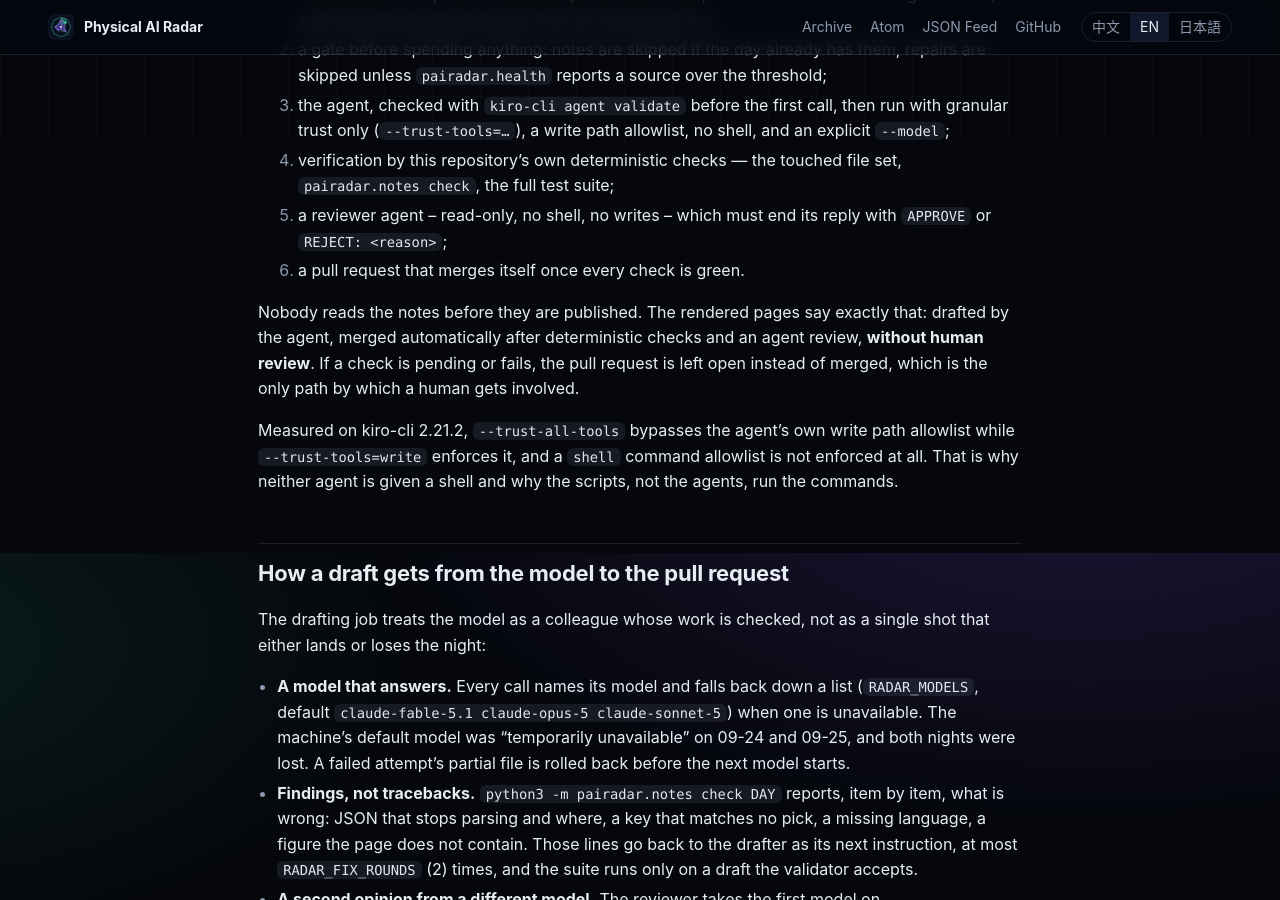
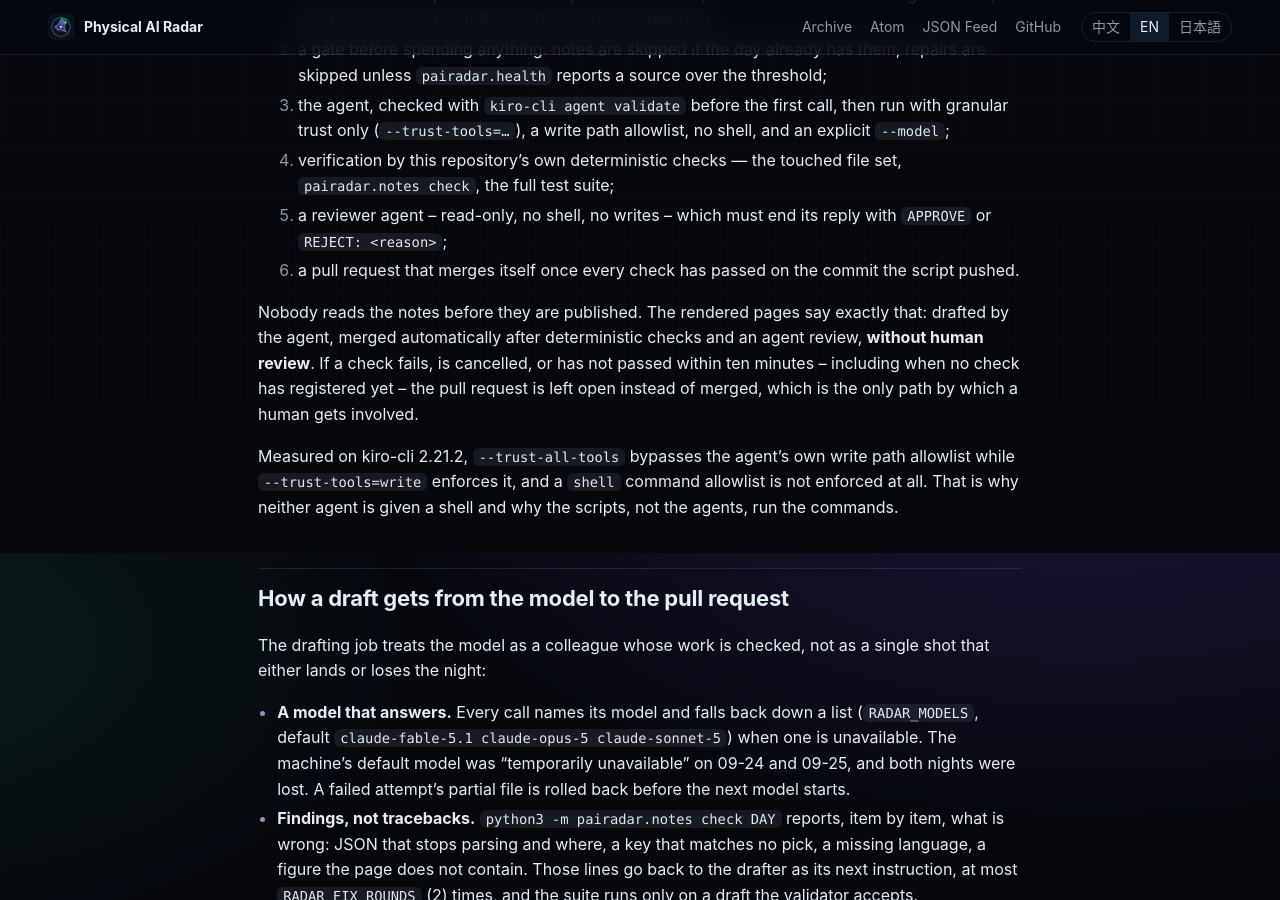
Before and after one commit to noteflowai/physical-ai-radar, a Jekyll site: the page built from docs/automation.md, in a window 1280 px wide and 900 px high, scrolled down 1247 px. Built offline with Jekyll 4.4.1, drawn with Linux system fonts in a browser that asks for light colours; our own code applies the rules of GitHub Pages for plain Markdown files.

Commit message:
automation: merge a drafted pull request only on a pass of the pushed commit
The wait loop treated anything that was neither "pending" nor "fail" as green.
Right after the push GitHub has not registered the workflow yet, so "no checks
reported" merged the draft without a single check. Now the state comes from
`gh pr checks --json bucket`: no checks and pending keep waiting, fail or cancel
leave the pull request open, and anything short of a pass within ten minutes
leaves it open too. The merge is pinned with --match-head-commit.

Co-Authored-By: Claude Opus 5.5 <noreply@anthropic.com>

```diff
--- a/docs/automation.md
+++ b/docs/automation.md
@@ -48,12 +48,14 @@ Both scripts share the same shape:
    `pairadar.notes check`, the full test suite;
 5. a reviewer agent -- read-only, no shell, no writes -- which must end its reply with
    `APPROVE` or `REJECT: <reason>`;
-6. a pull request that merges itself once every check is green.
+6. a pull request that merges itself once every check has passed on the commit the
+   script pushed.
 
 Nobody reads the notes before they are published. The rendered pages say exactly that:
 drafted by the agent, merged automatically after deterministic checks and an agent
-review, **without human review**. If a check is pending or fails, the pull request is
-left open instead of merged, which is the only path by which a human gets involved.
+review, **without human review**. If a check fails, is cancelled, or has not passed
+within ten minutes -- including when no check has registered yet -- the pull request
+is left open instead of merged, which is the only path by which a human gets involved.
 
 Measured on kiro-cli 2.21.2, `--trust-all-tools` bypasses the agent's own write path
 allowlist while `--trust-tools=write` enforces it, and a `shell` command allowlist is
```
Also changed, not shown: tests/test_workflows.py (+8 -0 lines), CHANGELOG.md, 1 other file.
